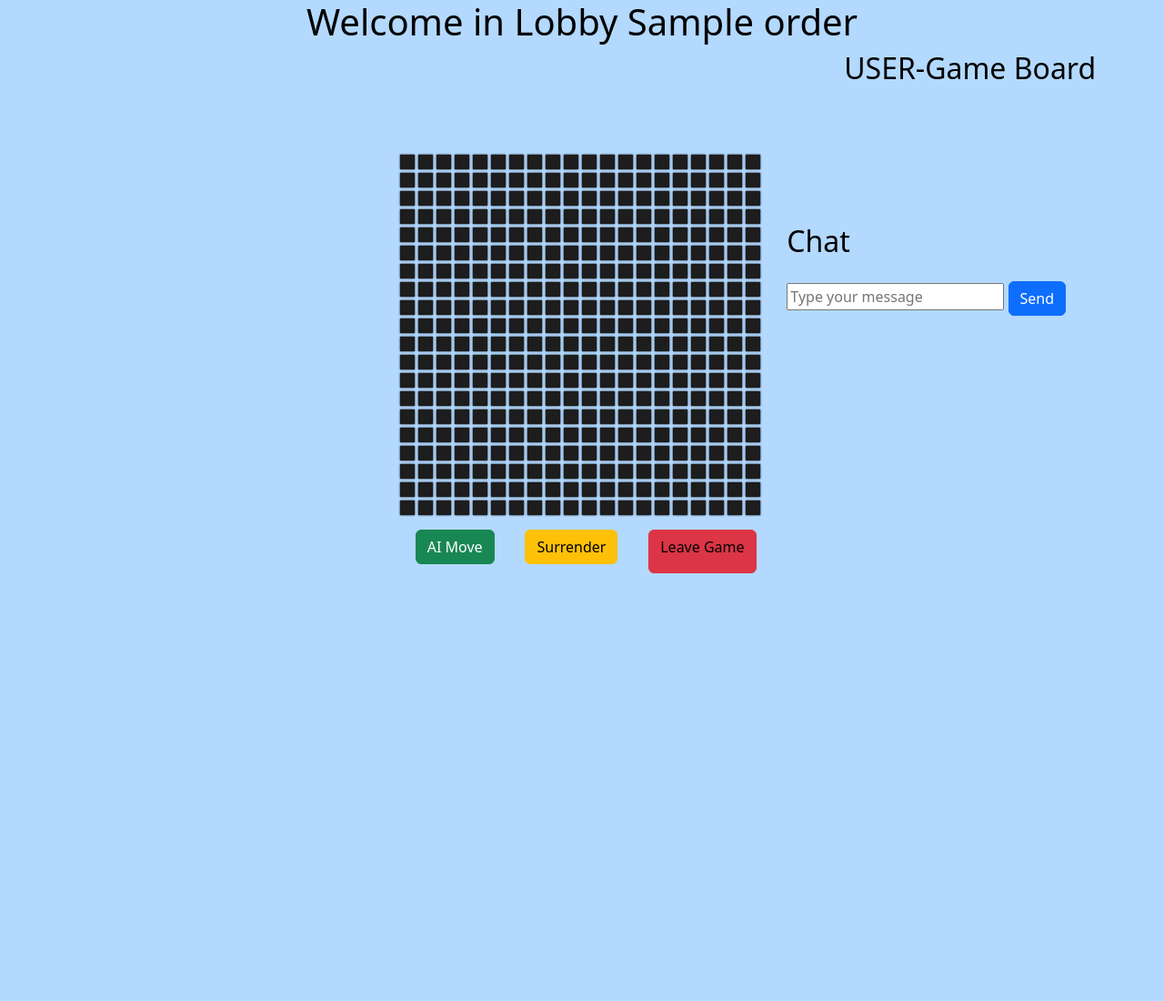
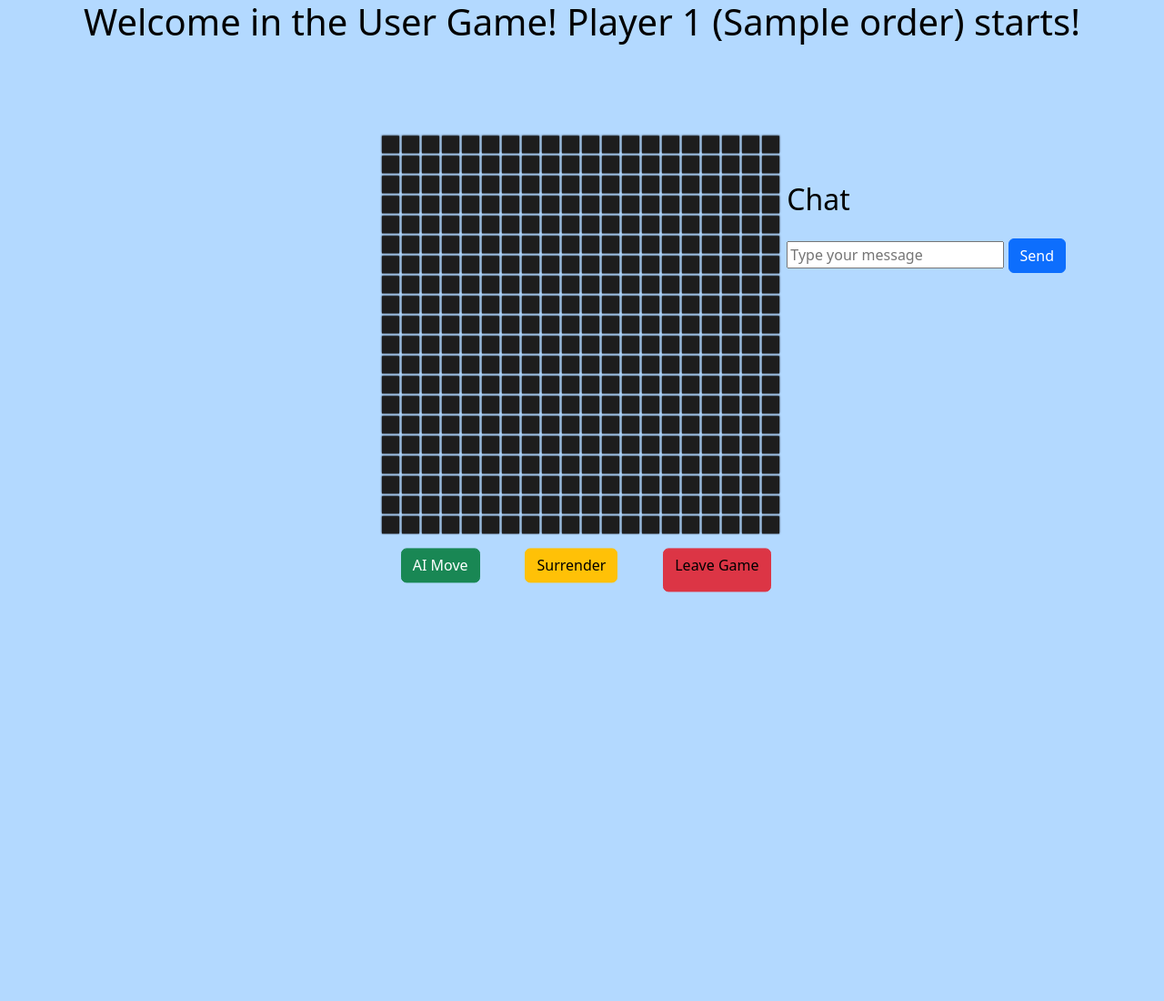
Before and after one commit to Levoo777/AdvancedSoftwareEngineering, a Flask app: template templates/user_board.html in a window 1280 px wide. Shown: the whole page at 91% size. After the commit the page ends 651 px from the top, so only its background shows below. Run offline with Flask 3, Linux system fonts and the light colour scheme; the template is opened without the code that fills it: most values are stand-ins (such as "Sample title", 1, 10 or a date in 2020); some libraries are stand-ins or nearby versions.

Commit message:
Minor bug fixes

```diff
--- a/lobby.py
+++ b/lobby.py
@@ -186,6 +186,7 @@ def set_block(data):
                         send_matrix[idx1][idx2] = y
 
             SEND_MATRIX_OLD[lobby] = send_matrix
+            color = game.active_player.color
             if isinstance(game.active_player, AIPlayer):
                 user_frontend = "AI"
             else:
@@ -458,6 +459,20 @@ def reflect_block(block_id):
     socketio.emit('update_board', {'board': send_matrix, 'blocks': remaining_blocks, 'color': game.active_player.color, 'user': user_frontend})
     return "Hi"
 
+@socketio.on('user_is_move_valid')
+def is_move_valid(data):
+    lobby = current_user._lobby - 1
+    game = GAME[lobby]
+
+    y = data["y"]
+    x = data["x"]
+    block_idx = data["block"]
+
+    block = game.active_player.blocks[block_idx]
+
+    res = game.board.is_move_valid(y, x, block)
+    socketio.emit('move_valid_response', res)
+    return "-"
 
 ########################################################################################################################################
 ### AI GAME EVENTS
--- a/static/board.css
+++ b/static/board.css
@@ -7,16 +7,16 @@ body, h1, h2, h3, h4, h5, h6, p, table, td, th, li, a {
 }
 
 .square {
-    width: 16px;
-    height: 16px;
+    width: 19px;
+    height: 19px;
     background-color: #1d1d1d;
     box-shadow: 0 0 2px #000;
     transition: 1s ease;
 }
 
 .square.dragenter {
-    width: 16px;
-    height: 16px;
+    width: 19px;
+    height: 19px;
     background-color: #1d1d1d;
     box-shadow: 0 0 2px #000;
     transition: 1s ease;
@@ -113,14 +113,14 @@ body, h1, h2, h3, h4, h5, h6, p, table, td, th, li, a {
 
 #board {
     display: grid;
-    grid-template-columns: repeat(20, 20px);
-    grid-template-rows: repeat(20, 20px);
+    grid-template-columns: repeat(20, 22px);
+    grid-template-rows: repeat(20, 22px);
 }
 
 .wrapper-left-side {
     position: absolute;
     width: 400px;
-    top: 50%;
+    top: 55%;
     left: 20%;
     -ms-transform: translate(-50%, -50%);
     transform: translate(-50%, -50%);
@@ -133,16 +133,16 @@ body, h1, h2, h3, h4, h5, h6, p, table, td, th, li, a {
 
 .block {
     display: grid;
-    grid-template-columns: repeat(5, 20px);
-    grid-template-rows: repeat(5, 20px);
+    grid-template-columns: repeat(5, 22px);
+    grid-template-rows: repeat(5, 22px);
     align-items: center;
     /* margin: 1% 1%; */
 }
 
 .no-block {
     display: grid;
-    grid-template-columns: repeat(5, 20px);
-    grid-template-rows: repeat(5, 20px);
+    grid-template-columns: repeat(5, 22px);
+    grid-template-rows: repeat(5, 22px);
     align-items: center;
     visibility: hidden;
 }
--- a/static/user_board.js
+++ b/static/user_board.js
@@ -1,6 +1,10 @@
 // Levin Bolbas
 const blocks_object = {
-  "1": 0,
+  "1": [
+   [
+      "green"
+   ]
+   ],
   "2": [
      [
         "green",
@@ -401,7 +405,7 @@ function renderAllBlocks(blocks_object_update, color) {
 }
 
 
-renderAllBlocks(blocks_object)
+//renderAllBlocks(blocks_object)
 
 // drag and drop event handling
 function dragndrop(blocks_object_update) {
--- a/templates/user_board.html
+++ b/templates/user_board.html
@@ -15,7 +15,7 @@
 </head>
 <body style="background-color: #b3d9ff;">
 <h1 class="title" id="order_player" style="text-align: center;">
-    Welcome in Lobby {{order}}
+    Welcome in the User Game! Player {{order[0][0]}} ({{order[0][1]}}) starts!
 </h1>
 
 <script src="https://cdnjs.cloudflare.com/ajax/libs/socket.io/3.0.3/socket.io.js"></script>
@@ -36,6 +36,8 @@
     });
 
     socket.on('finish_game', function (ranking) {
+        var rankingHeader = document.getElementById("rankingHeader");
+        rankingHeader.hidden = false;
         console.log("Ranking", ranking);
         var table = document.getElementById('rankingTable');
         table.innerHTML = '';
@@ -136,9 +138,9 @@
 
 </div>
 
-    <div class="col-md-4 text-center">
-        <h2>
-            USER-Game Board
+    <div class="col-md-4">
+        <h2 hidden id="rankingHeader">
+            Ranking
         </h2>
 
         <table id="rankingTable">
```
Also changed, not shown: other parts of static/board.css (+12 -12 lines).
